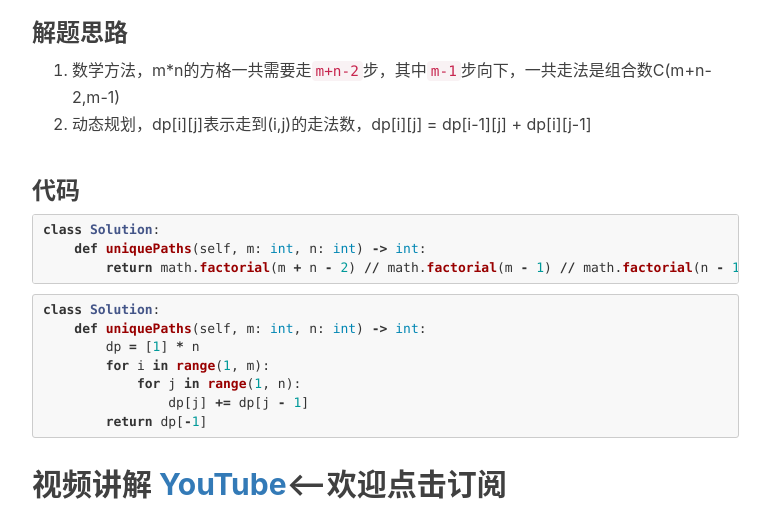
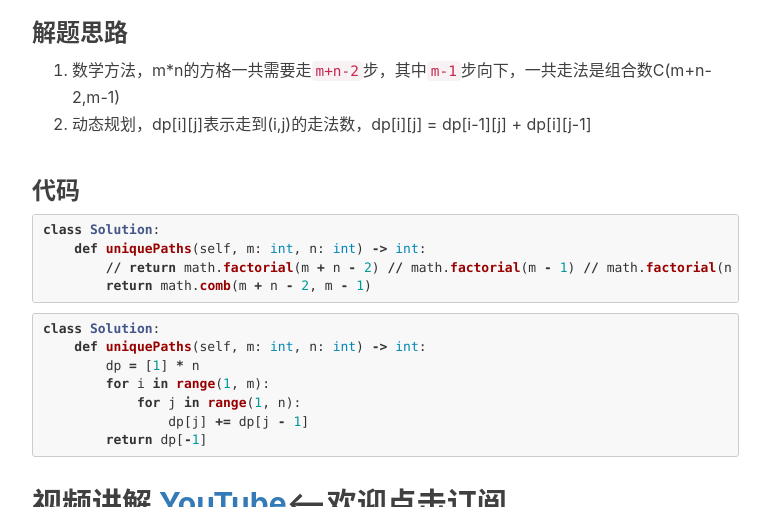
Before and after one commit to MaxMing0/MaxMing0.github.io, a Jekyll site: the page built from _posts/2020-06-29-Unique-Paths.md, in a window 1280 px wide and 900 px high, scrolled down 802 px, cut to the strip 0-507 px from the top of the window. Shown: the whole strip, without its empty margins (233-1003 px from the left). Built offline with Jekyll 4.4.1, drawn with Linux system fonts in a browser that asks for light colours; nearby versions of some CDN libraries; comment, search, counter and statistics services are not loaded.

Commit message:
Update 2020-06-29-Unique-Paths.md

````diff
--- a/_posts/2020-06-29-Unique-Paths.md
+++ b/_posts/2020-06-29-Unique-Paths.md
@@ -33,7 +33,8 @@ How many possible unique paths are there?
 ```python
 class Solution:
     def uniquePaths(self, m: int, n: int) -> int:
-        return math.factorial(m + n - 2) // math.factorial(m - 1) // math.factorial(n - 1)
+        // return math.factorial(m + n - 2) // math.factorial(m - 1) // math.factorial(n - 1)
+        return math.comb(m + n - 2, m - 1)
 ```
 
 ```python
````
